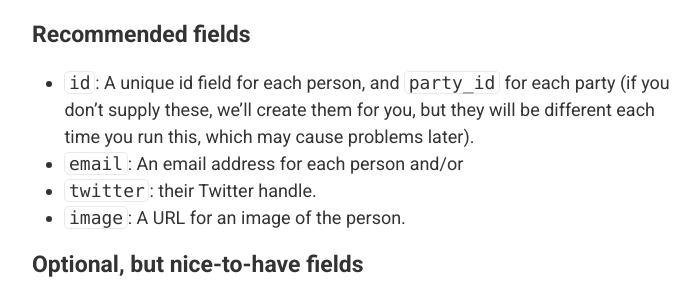
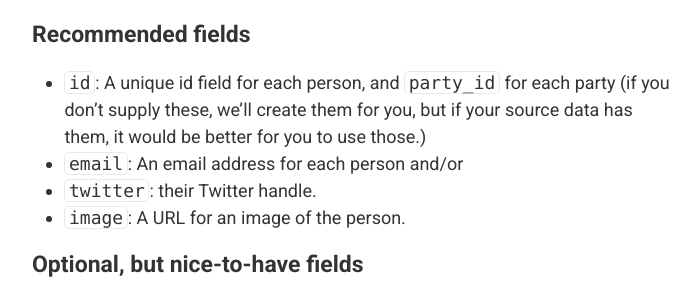
Before and after one commit to everypolitician/everypolitician, a Jekyll site: the page built from upload.md, in a window 1280 px wide and 900 px high, scrolled down 1120 px. Shown: the part 188-480 px from the top of the window, without its empty margins (284-984 px from the left). Built offline with Jekyll 4.4.1, drawn with Linux system fonts in a browser that asks for light colours; nearby versions of some CDN libraries.

Commit message:
Changing IDs aren't really a problem any more
Before we were able to clean out the PopIt before sending to it,
changing IDs for people/parties was able, so we had to warn people
against this. Now that we’re starting afresh every time, it’s not as
important that the CSV contains ID fields.

```diff
--- a/upload.md
+++ b/upload.md
@@ -138,8 +138,8 @@ permalink: /upload/
     <ul>
       <li><code>id</code>: A unique id field for each person, and
       <code>party_id</code> for each party (if you don’t supply these, we’ll
-      create them for you, but they will be different each time you run this,
-      which may cause problems later).</li>
+      create them for you, but if your source data has them, it would be
+      better for you to use those.)</li>
       <li><code>email</code>: An email address for each person and/or</li>
       <li><code>twitter</code>: their Twitter handle.</li>
       <li><code>image</code>: A URL for an image of the person.</li>
```
